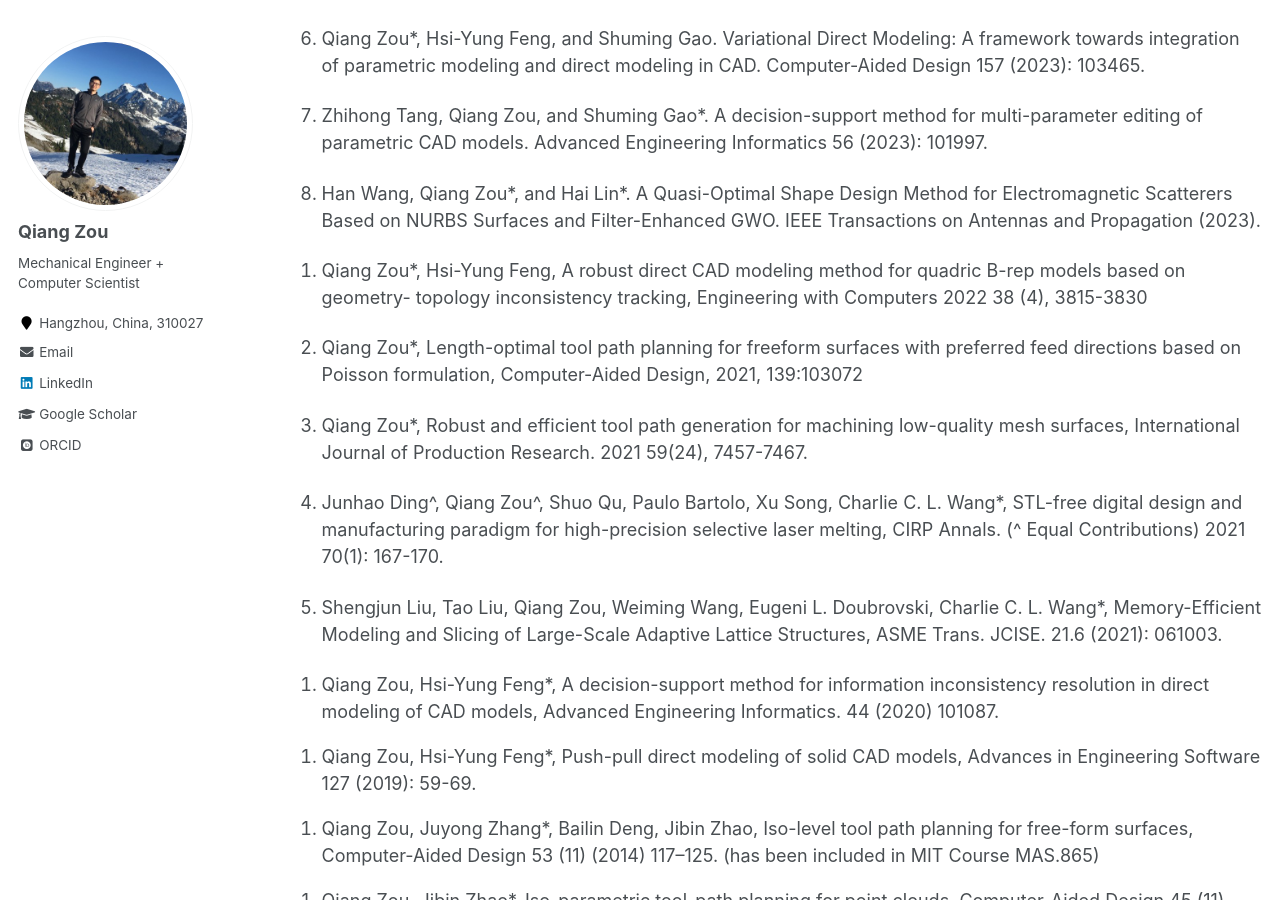
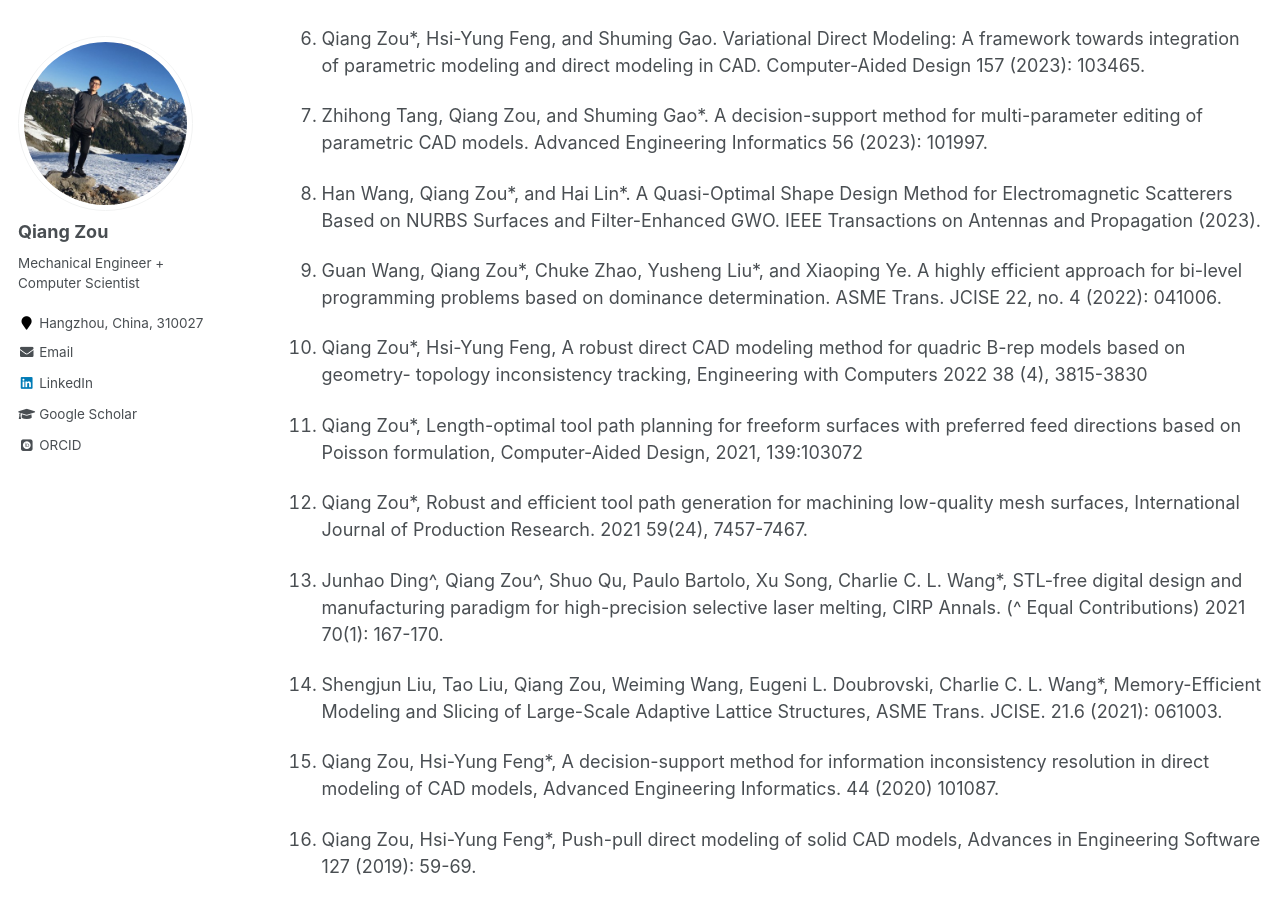
Before and after one commit to Qiang-Zou/Qiang-Zou.github.io, a Jekyll site: the page built from _pages/research.md, in a window 1280 px wide and 900 px high, scrolled down 601 px. Built offline with Jekyll 4.4.1, drawn with Linux system fonts in a browser that asks for light colours; some web fonts are replaced; some of the changed lines change nothing that is shown.

Commit message:
Update research.md

```diff
--- a/_pages/research.md
+++ b/_pages/research.md
@@ -33,19 +33,7 @@
 
 1. Han Wang, Qiang Zou\*, and Hai Lin\*. A Quasi-Optimal Shape Design Method for Electromagnetic Scatterers Based on NURBS Surfaces and Filter-Enhanced GWO. IEEE Transactions on Antennas and Propagation (2023).
 
-<!-- 1. Jincheng Mei, Qiang Zou. 3D CAD: Historical Development and Trends. CCF Communications (2023):10. -->
-
-<!-- 1. Ziheng Bao, Wu liu, and Qiang Zou\*. Parallel Inverse Evaluation of NURBS Surfaces Based on Matrix Representation. Journal of Computer-Aided Design & Computer Graphics (2023):35. -->
-
-<!-- 1. Yimin Feng, Chenchu Zhou, Qiang Zou\*, Yusheng Liu\*, Jiyuan Lyu, Xinfeng Wu. A goal-based approach for modeling and simulation of different types of system-of-systems. Journal of Systems Engineering and Electronics (2023):34(3), 627-640.  -->
-
-<!-- 1. Yimin Feng, Qiang Zou\*, Chenchu Zhou, Yusheng Liu\*, Qibo Peng. Ontology-Based Architecture Process of System-of-Systems: From Capability Development to Operational Modeling. Journal of Systems Engineering and Electronics (2023):13(9), 5419.  -->
-
-<!-- 1. Qiang Zou*. A note on solid modeling: history, state of the art, future. Journal of Graphics, 2022, 43(6): 987-1001.  -->
-
-<!-- 1. MA Hong-yu , SHEN Li-yong*, JIANG Xin , ZOU Qiang , YUAN Chun-ming. A survey of path planning and feedrate interpolation in computer numerical control. Journal of Graphics, 2022, 43(6): 967-986.  -->
-
-<!-- 1. Guan Wang, Qiang Zou\*, Chuke Zhao, Yusheng Liu\*, and Xiaoping Ye. A highly efficient approach for bi-level programming problems based on dominance determination. ASME Trans.  JCISE 22, no. 4 (2022): 041006.  -->
+1. Guan Wang, Qiang Zou\*, Chuke Zhao, Yusheng Liu\*, and Xiaoping Ye. A highly efficient approach for bi-level programming problems based on dominance determination. ASME Trans.  JCISE 22, no. 4 (2022): 041006.
 
 1. Qiang Zou*, Hsi-Yung Feng, A robust direct CAD modeling method for quadric B-rep models based on geometry- topology inconsistency tracking, Engineering with Computers 2022 38 (4), 3815-3830
 
@@ -57,26 +45,76 @@
 
 1. Shengjun Liu, Tao Liu, Qiang Zou, Weiming Wang, Eugeni L. Doubrovski, Charlie C. L. Wang*, Memory-Efficient Modeling and Slicing of Large-Scale Adaptive Lattice Structures, ASME Trans. JCISE. 21.6 (2021): 061003.
 
-<!-- 1. Cheng Su, Xin Jiang*, Guanying Huo, Qiang Zou, Zhiming Zheng, Hsi-Yung Feng, Accurate model construction of deformed aero-engine blades for remanufacturing, International Journal of Advanced Manufacturing Technology. 106 (2020) 3239-3251. -->
+1. Qiang Zou, Hsi-Yung Feng*, A decision-support method for information inconsistency resolution in direct modeling of CAD models, Advanced Engineering Informatics. 44 (2020) 101087.
+
+1. Qiang Zou, Hsi-Yung Feng*, Push-pull direct modeling of solid CAD models, Advances in Engineering Software 127 (2019): 59-69.
+
+1. Qiang Zou, Juyong Zhang*, Bailin Deng, Jibin Zhao, Iso-level tool path planning for free-form surfaces, Computer-Aided Design 53 (11) (2014) 117–125. (has been included in MIT Course MAS.865)
+
+1. Qiang Zou, Jibin Zhao*, Iso-parametric tool-path planning for point clouds, Computer-Aided Design 45 (11) (2013) 1459–1468.
+
+See [Google Scholar](https://scholar.google.com/citations?user=9FwFNqAAAAAJ&hl=en) for the complete list.
+
+<!-- 1. Qiang Zou\*, Yunzhu Gao, Guoyue Luo, Sifan Chen, Meta-meshing and triangulating lattice structures at a large scale, Computer-Aided Design (2024).
+
+1. Yaonaiming Zhao, Qiang Zou\*, Guoyue Luo, Jiayu Wu, Sifan Chen, Depeng Gao, Minghao Xuan, Fuyu Wang, TPMS2STEP: error-controlled and C2 continuity-preserving translation of TPMS models to STEP files based on constrained-PIA, Computer-Aided Design (2024).
+
+1. Zirui Wang, Shibo Liu, Ligang Liu, Qiang Zou\*, Xiao-Ming Fu\*, Computing smooth preferred feed direction fields with high material removal rates for efficient CNC tool paths, Computer-Aided Design (2023): 103591.
+
+1. Guoyue Luo, and Qiang Zou*. A Simple Point-Based Iso-Scallop Tool Path Planning Method for Noisy Point Clouds with High Robustness and Controlled Errors. Computer-Aided Design (2023): 103560.
+
+1. Li Ming, Chengfeng Lin, Wei Chen, Yusheng Liu, Shuming Gao, and Qiang Zou*. XVoxel-Based Parametric Design Optimization of Feature Models. Computer-Aided Design 160 (2023): 103528.
+
+1. Qiang Zou*, Hsi-Yung Feng, and Shuming Gao. Variational Direct Modeling: A framework towards integration of parametric modeling and direct modeling in CAD. Computer-Aided Design 157 (2023): 103465.
+
+1. Zhihong Tang, Qiang Zou, and Shuming Gao*. A decision-support method for multi-parameter editing of parametric CAD models. Advanced Engineering Informatics 56 (2023): 101997.
+
+1. Han Wang, Qiang Zou\*, and Hai Lin\*. A Quasi-Optimal Shape Design Method for Electromagnetic Scatterers Based on NURBS Surfaces and Filter-Enhanced GWO. IEEE Transactions on Antennas and Propagation (2023).
+
+1. Jincheng Mei, Qiang Zou. 3D CAD: Historical Development and Trends. CCF Communications (2023):10.
+
+1. Ziheng Bao, Wu liu, and Qiang Zou\*. Parallel Inverse Evaluation of NURBS Surfaces Based on Matrix Representation. Journal of Computer-Aided Design & Computer Graphics (2023):35.
+
+1. Yimin Feng, Chenchu Zhou, Qiang Zou\*, Yusheng Liu\*, Jiyuan Lyu, Xinfeng Wu. A goal-based approach for modeling and simulation of different types of system-of-systems. Journal of Systems Engineering and Electronics (2023):34(3), 627-640.
+
+1. Yimin Feng, Qiang Zou\*, Chenchu Zhou, Yusheng Liu\*, Qibo Peng. Ontology-Based Architecture Process of System-of-Systems: From Capability Development to Operational Modeling. Journal of Systems Engineering and Electronics (2023):13(9), 5419.
+
+1. Qiang Zou*. A note on solid modeling: history, state of the art, future. Journal of Graphics, 2022, 43(6): 987-1001.
+
+1. MA Hong-yu , SHEN Li-yong*, JIANG Xin , ZOU Qiang , YUAN Chun-ming. A survey of path planning and feedrate interpolation in computer numerical control. Journal of Graphics, 2022, 43(6): 967-986.
+
+1. Guan Wang, Qiang Zou\*, Chuke Zhao, Yusheng Liu\*, and Xiaoping Ye. A highly efficient approach for bi-level programming problems based on dominance determination. ASME Trans.  JCISE 22, no. 4 (2022): 041006.
+
+1. Qiang Zou*, Hsi-Yung Feng, A robust direct CAD modeling method for quadric B-rep models based on geometry- topology inconsistency tracking, Engineering with Computers 2022 38 (4), 3815-3830
+
+1. Qiang Zou*, Length-optimal tool path planning for freeform surfaces with preferred feed directions based on Poisson formulation, Computer-Aided Design, 2021, 139:103072
+
+1. Qiang Zou*, Robust and efficient tool path generation for machining low-quality mesh surfaces, International Journal of Production Research. 2021 59(24), 7457-7467.
+
+1. Junhao Ding^, Qiang Zou^, Shuo Qu, Paulo Bartolo, Xu Song, Charlie C. L. Wang*, STL-free digital design and manufacturing paradigm for high-precision selective laser melting, CIRP Annals. (^ Equal Contributions) 2021 70(1): 167-170.
+
+1. Shengjun Liu, Tao Liu, Qiang Zou, Weiming Wang, Eugeni L. Doubrovski, Charlie C. L. Wang*, Memory-Efficient Modeling and Slicing of Large-Scale Adaptive Lattice Structures, ASME Trans. JCISE. 21.6 (2021): 061003.
+
+1. Cheng Su, Xin Jiang*, Guanying Huo, Qiang Zou, Zhiming Zheng, Hsi-Yung Feng, Accurate model construction of deformed aero-engine blades for remanufacturing, International Journal of Advanced Manufacturing Technology. 106 (2020) 3239-3251.
 
 1. Qiang Zou, Hsi-Yung Feng*, A decision-support method for information inconsistency resolution in direct modeling of CAD models, Advanced Engineering Informatics. 44 (2020) 101087.
 
-<!-- 1. Qiang Zou, Hsi-Yung Feng*, Variational B-rep model analysis for direct modeling using geometric perturbation, Journal of Computational Design and Engineering. 6 (4) (2019) 606-616. -->
+1. Qiang Zou, Hsi-Yung Feng*, Variational B-rep model analysis for direct modeling using geometric perturbation, Journal of Computational Design and Engineering. 6 (4) (2019) 606-616.
 
 1. Qiang Zou, Hsi-Yung Feng*, Push-pull direct modeling of solid CAD models, Advances in Engineering Software 127 (2019): 59-69.
 
-<!-- 1. Jibin Zhao*, Qiang Zou, Lun Li, Bo Zhou, Tool path planning based on conformal parameterization for meshes, Chinese Journal of Aeronautics 28 (5) (2015) 1555–1563. -->
+1. Jibin Zhao*, Qiang Zou, Lun Li, Bo Zhou, Tool path planning based on conformal parameterization for meshes, Chinese Journal of Aeronautics 28 (5) (2015) 1555–1563.
 
 1. Qiang Zou, Juyong Zhang*, Bailin Deng, Jibin Zhao, Iso-level tool path planning for free-form surfaces, Computer-Aided Design 53 (11) (2014) 117–125. (has been included in MIT Course MAS.865)
 
-<!-- 1. Qiang Zou, Jibin Zhao*, Yanguo Zhao, Guangbao Liu, Haiyang Jin, Geodesic based conformal mesh parameterization, Proceedings of SPIE, Fifth International Conference on Graphics and Image Processing. 2014. -->
+1. Qiang Zou, Jibin Zhao*, Yanguo Zhao, Guangbao Liu, Haiyang Jin, Geodesic based conformal mesh parameterization, Proceedings of SPIE, Fifth International Conference on Graphics and Image Processing. 2014.
 
 1. Qiang Zou, Jibin Zhao*, Iso-parametric tool-path planning for point clouds, Computer-Aided Design 45 (11) (2013) 1459–1468.
 
-<!-- 1. Jibin Zhao*, Bo Zhong, Qiang Zou, Honjun Liu, Tool orientation planning for five-axis CNC machining of open free-form surfaces. Journal of Systems Science and Complexity 26 (5) (2013) 667–675. -->
+1. Jibin Zhao*, Bo Zhong, Qiang Zou, Honjun Liu, Tool orientation planning for five-axis CNC machining of open free-form surfaces. Journal of Systems Science and Complexity 26 (5) (2013) 667–675. -->
 <!-- 15. Jibin Zhao, Qiang Zou, Dianhai Liu, Lun Li, CNC trajectory generation for triangle meshes based on conformal parametrization, CN104570928A. 2015. (Chinese Patent) -->
 
-See [Google Scholar](https://scholar.google.com/citations?user=9FwFNqAAAAAJ&hl=en) for the complete list.
+
 
 Talks
 ====
```
